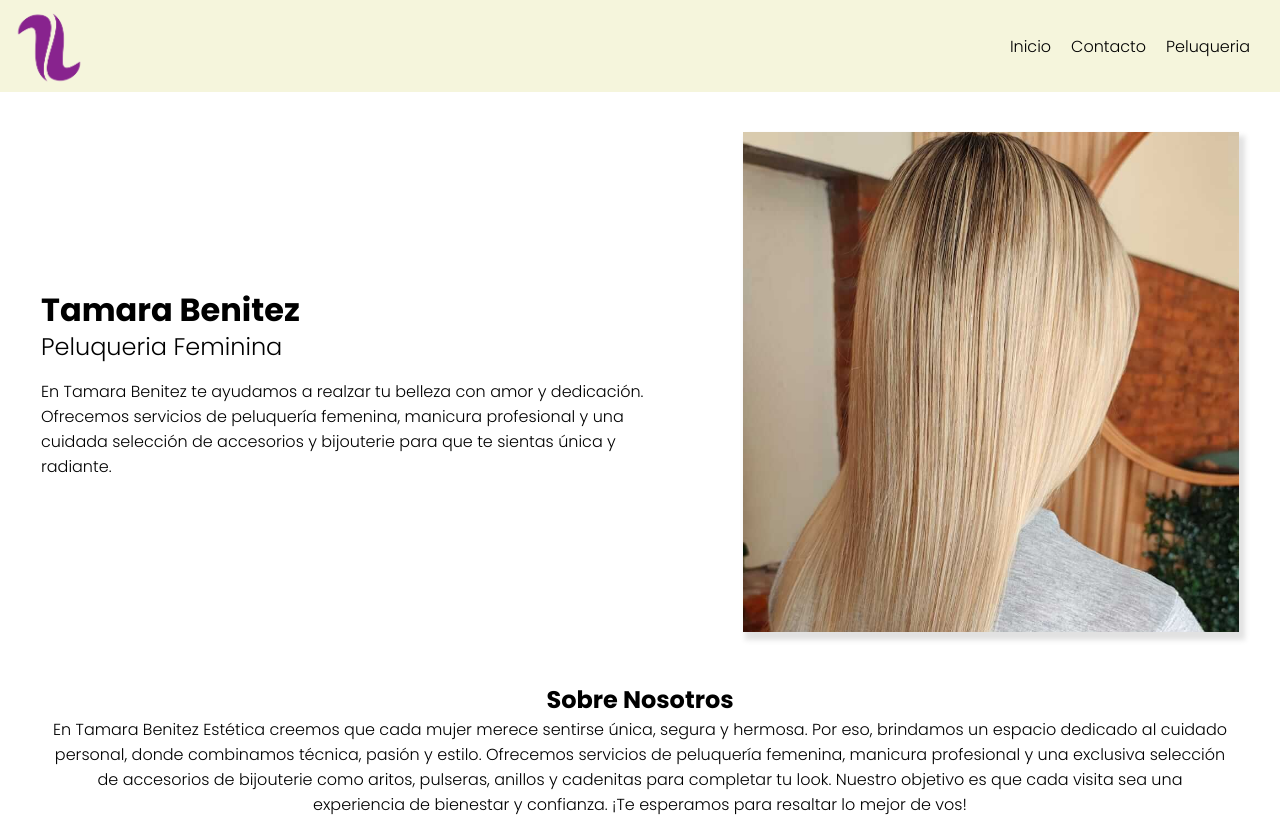
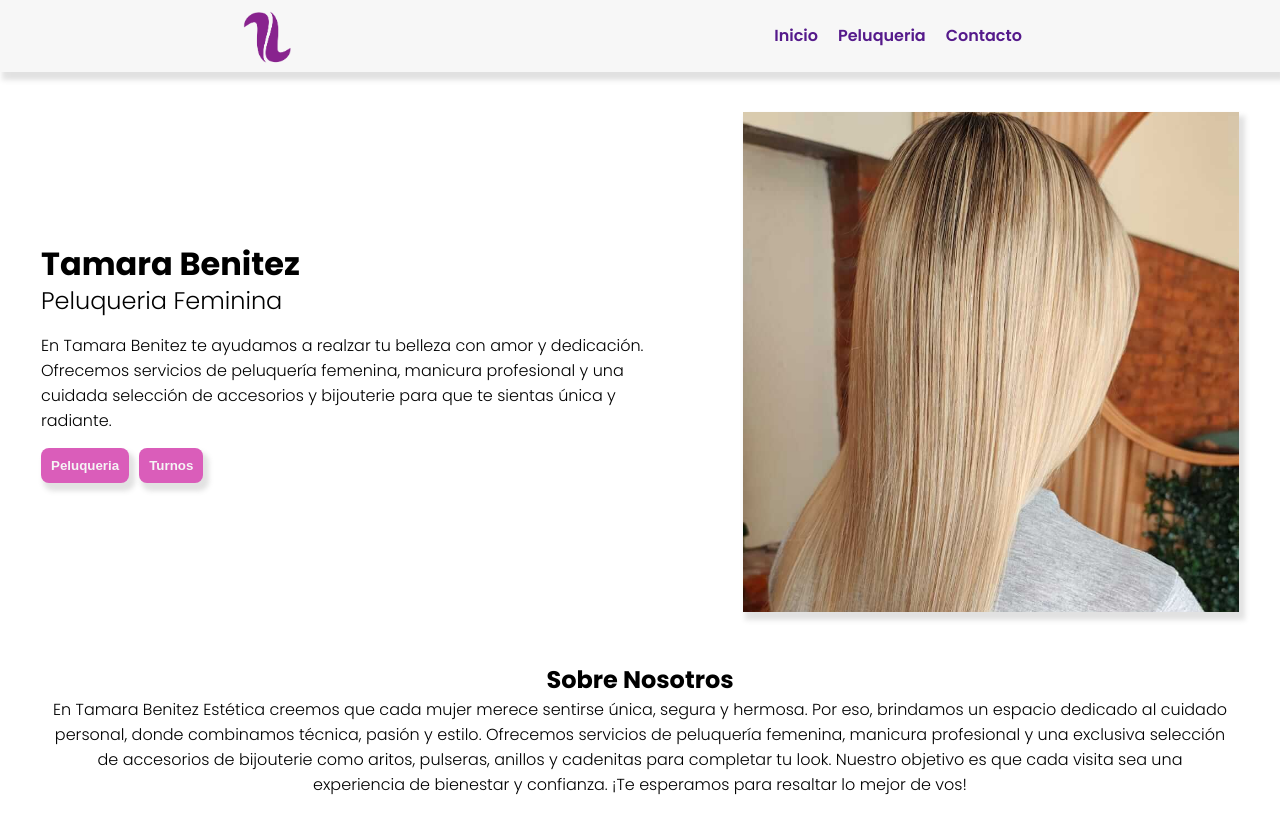
Before and after one commit to Luchiimee/desarrollo-web-nucba, a plain HTML site: page index.html in a window 1280 px wide. Drawn offline with Linux system fonts and the light colour scheme.

Commit message:
landing-hero-about

```diff
--- a/index.html
+++ b/index.html
@@ -11,13 +11,13 @@
       <img
         src="img/logo2_Mesa de trabajo 1 copia 3.png"
         alt="logo"
-        width="80px"
+        width="60px"
       />
       <nav>
         <ul>
-          <li>Inicio</li>
-          <li>Contacto</li>
-          <li>Peluqueria</li>
+          <li><a href="">Inicio</a></li>
+         <li><a href="">Peluqueria</a></li>
+         <li><a href="">Contacto</a></li>
         </ul>
       </nav>
     </header>
@@ -31,6 +31,10 @@
           profesional y una cuidada selección de accesorios y bijouterie para
           que te sientas única y radiante.
         </p>
+        <div class="button-texto">
+        <button><a href="#">Peluqueria</a></button>
+        <button><a href="#">Turnos</a></button>
+        </div>
       </div>
       <div class="imagen-portada">
         <img src="img/alisado3.jpeg" alt="" />
--- a/style.css
+++ b/style.css
@@ -11,11 +11,15 @@ body{
   font-family: "Poppins", sans-serif;
 }
 header{
-    background-color: beige;
+   background-color: rgb(247, 247, 247);
     display: flex;
-    justify-content: space-between;
+    justify-content: space-around;
     align-items: center;
     padding: 5px 10px;
+    box-shadow: 4px 6px 5px 2px #63636330;
+    margin: 0 150p;
+    flex-direction: row;
+
 }
 h1{
    margin-bottom: -20px;
@@ -31,6 +35,7 @@ nav{
     justify-content: end;
     padding: 10px 20px;
 
+
 }
 ul{
     display: flex;
@@ -43,6 +48,10 @@ li{
 }
 a{
     text-decoration: none;
+    font-weight: 600;
+}
+nav a:hover{
+  color: rgb(163, 156, 226);
 }
 .hero {
   display: flex;
@@ -103,3 +112,26 @@ a{
   padding: 10px;
   max-width: 1200px;
 }
+.button-texto{
+  display: flex;
+  justify-content: flex-start;
+    flex-direction: row;
+    flex-wrap: wrap;
+    align-items: center;
+    gap: 10px;
+}
+.button-texto button {
+  padding: 10px;
+  border-radius: 8px;
+  border: solid 0px rgba(0, 0, 0, 0.397);
+  background-color: rgb(218, 93, 186);
+  box-shadow: 4px 6px 5px 2px #63636330;
+}
+.button-texto button:hover{
+  background-color: rgb(96, 96, 240);
+  transition: all 0.3s ease;
+}
+button a{
+  color: rgb(245, 245, 245);
+  font-weight: 600;
+}
```
